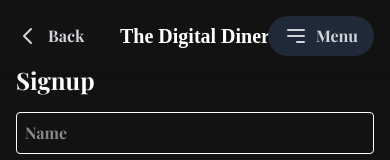
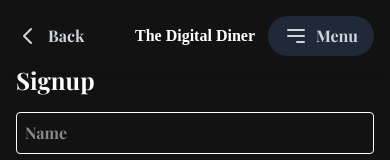
Before and after one commit to RikGorai/TheDigitalDinerFrontend, a React (Vite) app: page /signup in a window 390 px wide. Shown: the top 160 px of the page. Built offline with nearby package versions, Linux system fonts and the light colour scheme; the HTML template or start-up script is replaced by a standard one.

Commit message:
some changes

```diff
--- a/src/components/Nav.jsx
+++ b/src/components/Nav.jsx
@@ -31,7 +31,7 @@ export default function Nav() {
             {location.pathname !== '/' && ( // Show "The Digital Diner" only on non-home pages
                 <h1
                     onClick={() => navigate('/')} // Redirect to home when clicked
-                    className="absolute left-1/2 transform -translate-x-1/2 text-xl md:text-2xl font-serif font-bold cursor-pointer text-white hover:text-gray-300"
+                    className="absolute left-1/2 transform -translate-x-1/2 text-l md:text-2xl font-serif font-bold cursor-pointer text-white hover:text-gray-300"
                 >
                     The Digital Diner
                 </h1>
```
